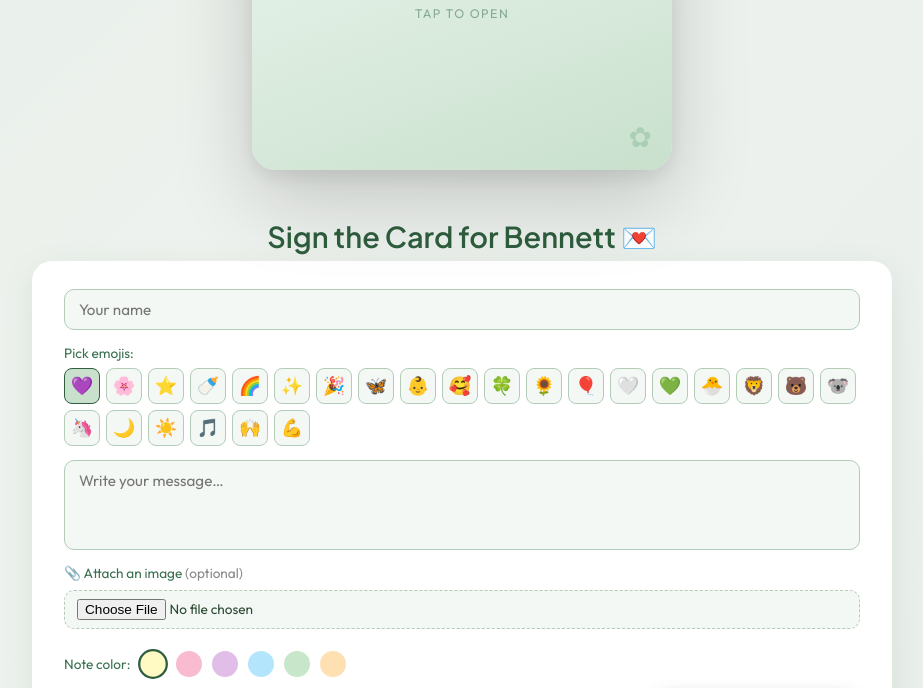
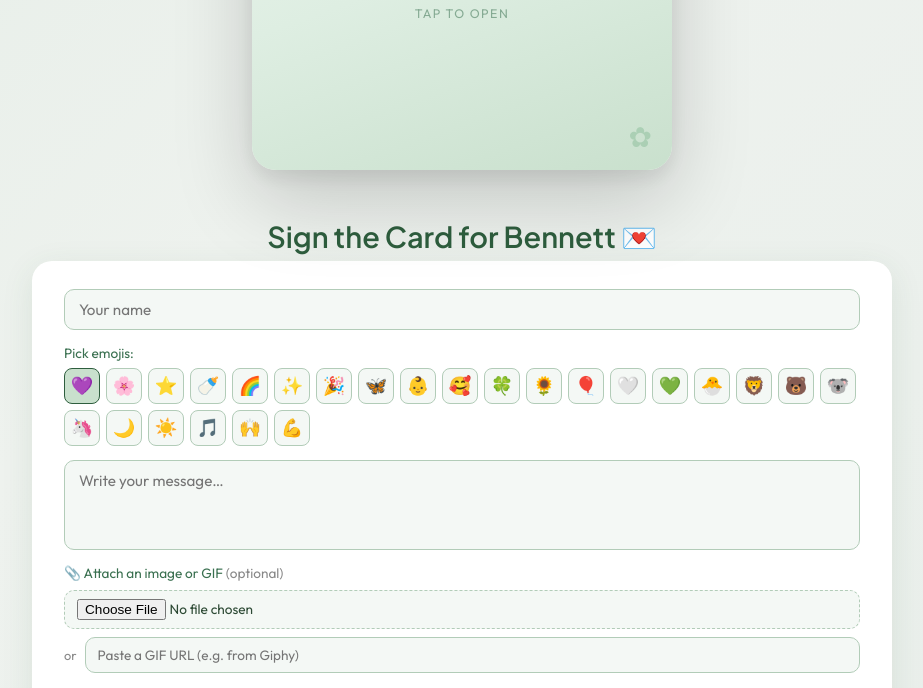
Before and after one commit to hsmizik-source/bennetts-baby-card, a website: page public/index.html in a window 1280 px wide. Shown: the part 430-1118 px from the top of the page, without its empty margins (178-1101 px from the left). Drawn offline with Linux system fonts and the light colour scheme; no server answers.

Commit message:
Add GIF support via file upload and URL paste

```diff
--- a/public/index.html
+++ b/public/index.html
@@ -404,6 +404,30 @@
     background: #f4f8f5;
     cursor: pointer;
   }
+  .gif-url-row {
+    display: flex;
+    align-items: center;
+    gap: 8px;
+  }
+  .gif-or {
+    font-size: 0.8rem;
+    color: #888;
+    flex-shrink: 0;
+  }
+  #input-gif-url {
+    flex: 1;
+    border: 1.5px solid #b2ccb8;
+    border-radius: 10px;
+    padding: 8px 12px;
+    font-family: 'Outfit', sans-serif;
+    font-size: 0.85rem;
+    color: #2d4a35;
+    background: #f4f8f5;
+    outline: none;
+    transition: border-color 0.2s;
+  }
+  #input-gif-url:focus { border-color: #3a7050; }
+
   #image-preview img {
     max-width: 100%;
     max-height: 160px;
@@ -502,8 +526,12 @@
       </div>
       <textarea id="input-msg" placeholder="Write your message…" maxlength="280"></textarea>
       <div class="image-row">
-        <label class="image-label" for="input-image">📎 Attach an image <span>(optional)</span></label>
-        <input type="file" id="input-image" accept="image/*">
+        <label class="image-label" for="input-image">📎 Attach an image or GIF <span>(optional)</span></label>
+        <input type="file" id="input-image" accept="image/*,image/gif">
+        <div class="gif-url-row">
+          <span class="gif-or">or</span>
+          <input type="text" id="input-gif-url" placeholder="Paste a GIF URL (e.g. from Giphy)">
+        </div>
         <div id="image-preview"></div>
       </div>
       <div class="color-row">
@@ -583,17 +611,28 @@
     });
   });
 
-  // Image preview
+  // Image/GIF preview — file upload
   document.getElementById('input-image').addEventListener('change', (e) => {
     const file = e.target.files[0];
     const preview = document.getElementById('image-preview');
     if (!file) { selectedImage = null; preview.innerHTML = ''; return; }
+    document.getElementById('input-gif-url').value = '';
     const reader = new FileReader();
     reader.onload = (ev) => {
       selectedImage = ev.target.result;
       preview.innerHTML = `<img src="${selectedImage}" alt="preview">`;
     };
     reader.readAsDataURL(file);
+  });
+
+  // GIF URL
+  document.getElementById('input-gif-url').addEventListener('input', (e) => {
+    const url = e.target.value.trim();
+    const preview = document.getElementById('image-preview');
+    if (!url) { selectedImage = null; preview.innerHTML = ''; return; }
+    document.getElementById('input-image').value = '';
+    selectedImage = url;
+    preview.innerHTML = `<img src="${url}" alt="gif preview">`;
   });
 
   // Add message
@@ -620,6 +659,7 @@
       document.getElementById('input-name').value = '';
       document.getElementById('input-msg').value = '';
       document.getElementById('input-image').value = '';
+      document.getElementById('input-gif-url').value = '';
       document.getElementById('image-preview').innerHTML = '';
       selectedImage = null;
       selectedEmojis = new Set(['💜']);
```
